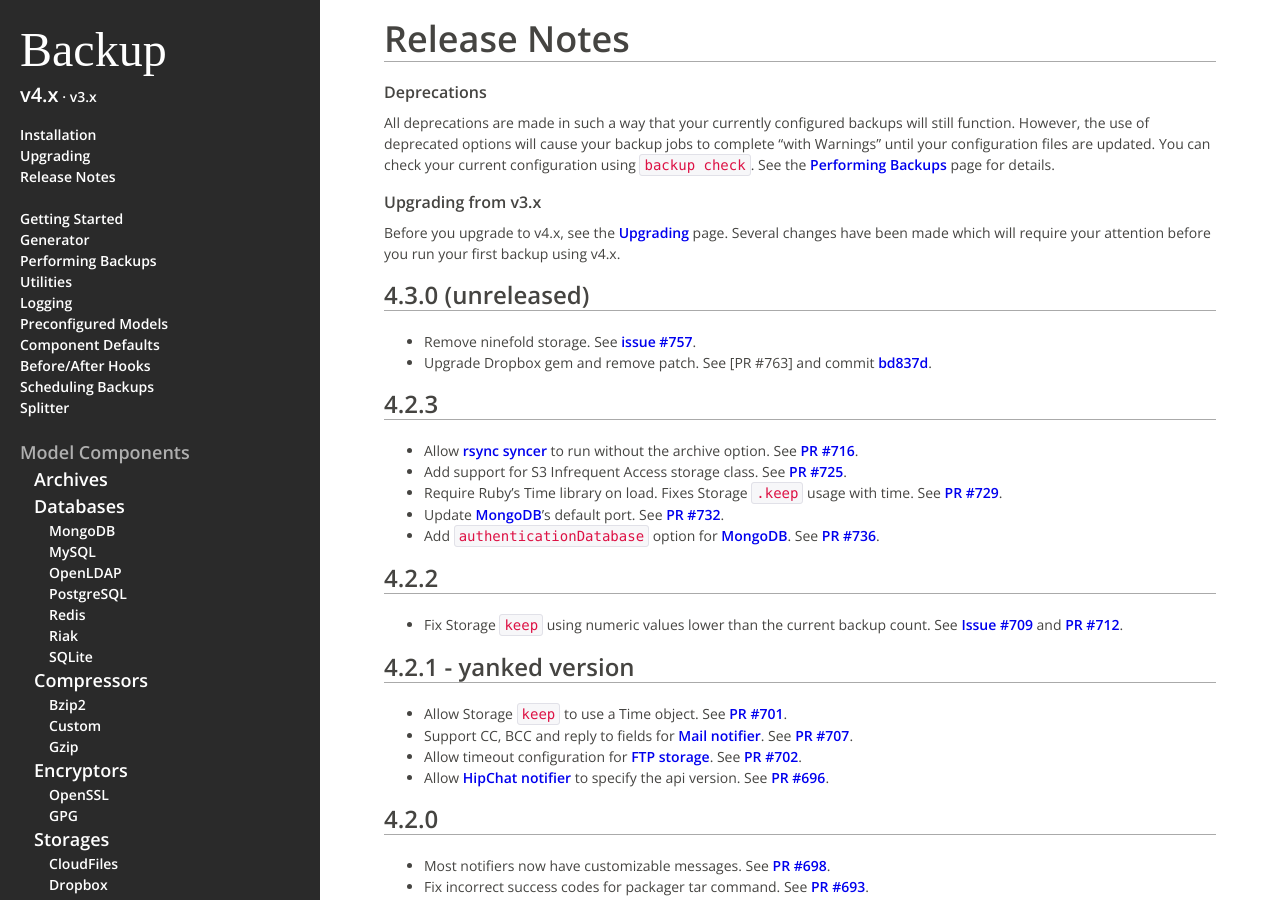
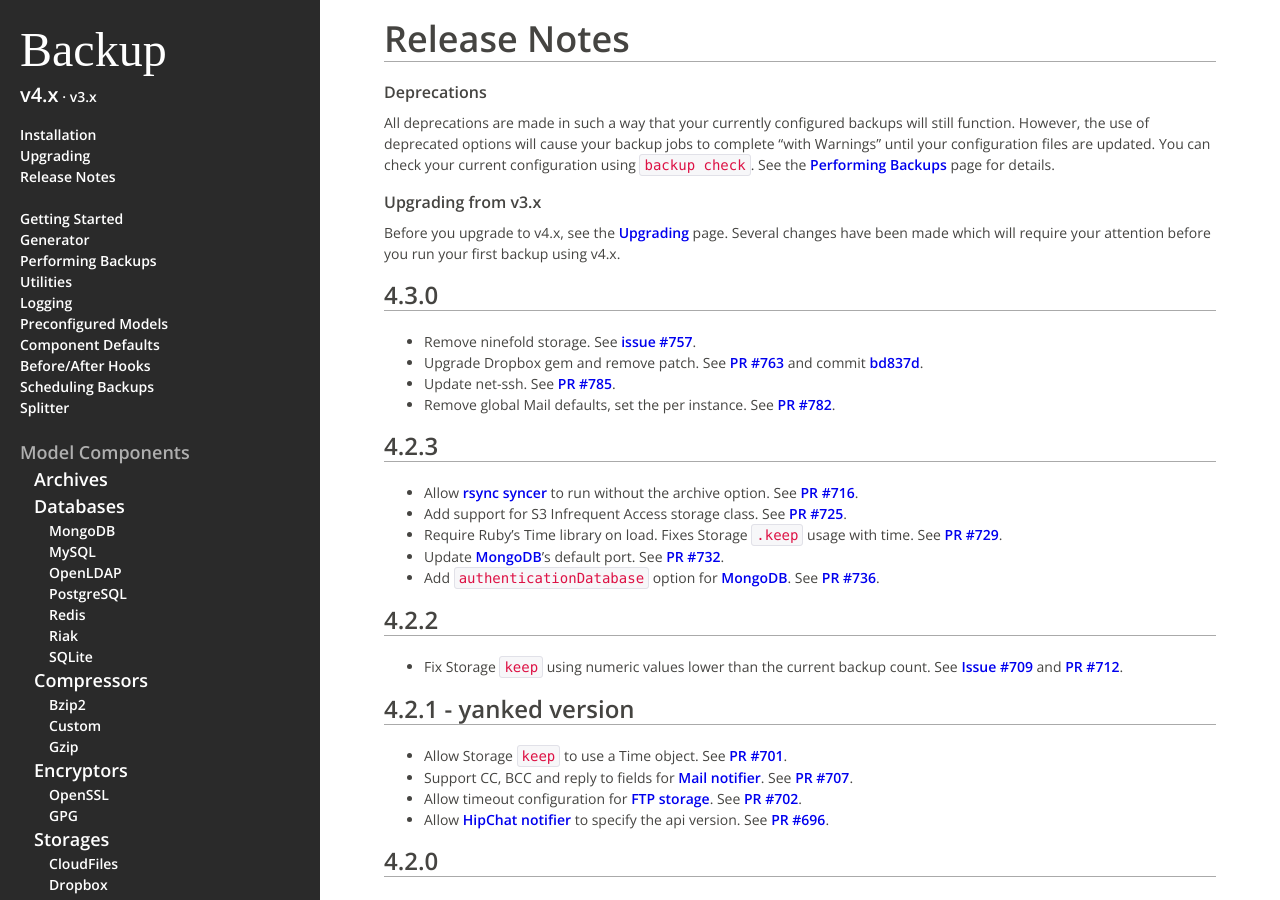
Before and after one commit to backup/backup, a Jekyll site: the page built from v4/release-notes/index.md, in a window 1280 px wide and 900 px high. Built offline with Jekyll 4.4.1, drawn with Linux system fonts in a browser that asks for light colours; some web fonts are replaced.

Commit message:
Update release notes for 4.3.0

```diff
--- a/v4/release-notes/index.md
+++ b/v4/release-notes/index.md
@@ -18,11 +18,13 @@ See the [Performing Backups][performing-backups] page for details.
 Before you upgrade to v4.x, see the [Upgrading][upgrading] page.
 Several changes have been made which will require your attention before you run your first backup using v4.x.
 
-4.3.0 (unreleased)
+4.3.0
 -----
 
 - Remove ninefold storage. See [issue #757](https://github.com/backup/backup/issues/757).
-- Upgrade Dropbox gem and remove patch. See [PR #763] and commit [bd837d](https://github.com/backup/backup/commit/bd837db3b8aeb52c6b4bd1ea19851bc06639d9f7).
+- Upgrade Dropbox gem and remove patch. See [PR #763](https://github.com/backup/backup/issues/763) and commit [bd837d](https://github.com/backup/backup/commit/bd837db3b8aeb52c6b4bd1ea19851bc06639d9f7).
+- Update net-ssh. See [PR #785](https://github.com/backup/backup/issues/785).
+- Remove global Mail defaults, set the per instance. See [PR #782](https://github.com/backup/backup/issues/782).
 
 4.2.3
 -----
```
